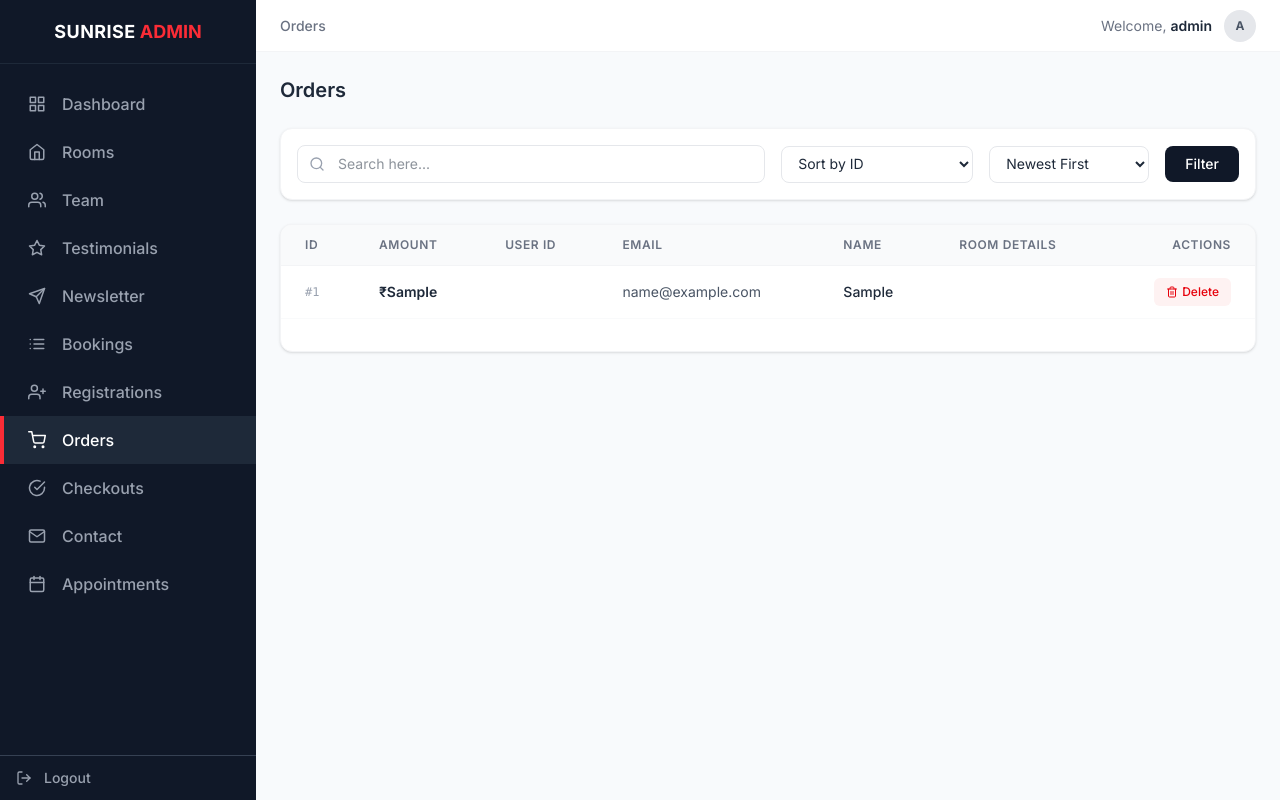
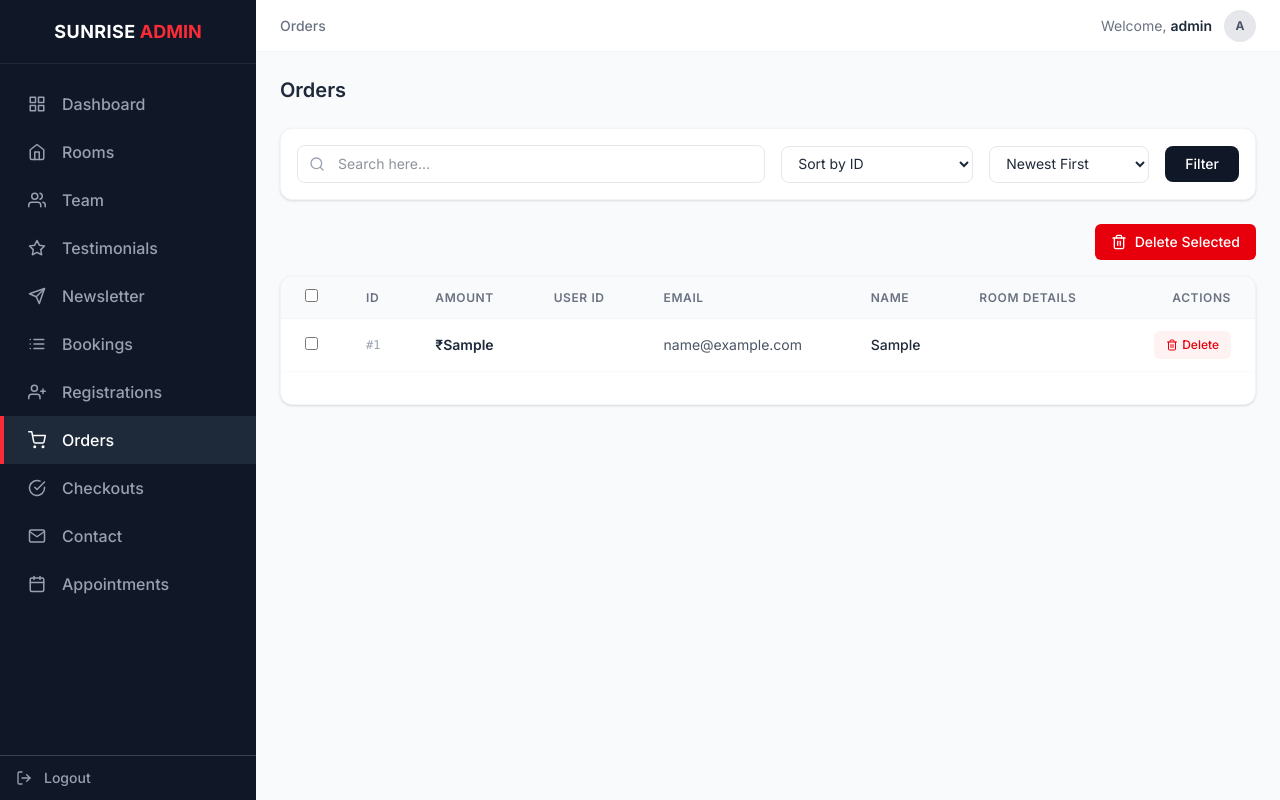
Before and after one commit to mohitgajjar1811/pgsystem, a Laravel app: page /admin/showorder in a window 1280 px wide. Run offline with Laravel 12, Linux system fonts and the light colour scheme; the visitor is signed in with stand-in values (Sample User, id 1); tables that the repository leaves empty hold one stand-in row (values such as "Sample post"); style sheets or scripts are compiled from the project's sources; parts of the project's set-up code (start-up, migrations or seed data) failed here and were passed over.

Commit message:
admin all select

```diff
--- a/app/Http/Controllers/AdminController.php
+++ b/app/Http/Controllers/AdminController.php
@@ -374,6 +374,15 @@
         return redirect('/admin/showorder');
     }
 
+    public function deleteMultipleOrders(Request $request)
+    {
+        $ids = $request->input('ids');
+        if ($ids && is_array($ids)) {
+            Order::whereIn('id', $ids)->delete();
+        }
+        return redirect('/admin/showorder')->with('success', 'Selected orders deleted successfully.');
+    }
+
     public function deletecheckout($id)
     {
         Cout::where('id', $id)->delete();
--- a/resources/views/admin/showorder.blade.php
+++ b/resources/views/admin/showorder.blade.php
@@ -10,10 +10,20 @@
 @include('admin.partials.filters')
 
 <div id="admin-table-container">
-    <div class="bg-white rounded-xl shadow-sm border border-gray-100 overflow-hidden">
-        <table class="w-full text-sm">
+    <form id="bulk-delete-form" method="POST" action="/admin/delete-multiple-orders">
+        @csrf
+        <div class="mb-4 flex justify-end">
+            <button type="button" onclick="submitBulkDelete()" class="bg-red-600 hover:bg-red-700 text-white font-medium py-2 px-4 rounded-md text-sm transition-colors flex items-center">
+                <i data-feather="trash-2" class="w-4 h-4 mr-2"></i> Delete Selected
+            </button>
+        </div>
+        <div class="bg-white rounded-xl shadow-sm border border-gray-100 overflow-hidden">
+            <table class="w-full text-sm">
             <thead>
                 <tr class="bg-gray-50 border-b border-gray-100">
+                    <th class="text-left text-xs font-semibold text-gray-500 uppercase tracking-wider px-6 py-3 w-12">
+                        <input type="checkbox" id="selectAll" class="rounded border-gray-300">
+                    </th>
                     <th class="text-left text-xs font-semibold text-gray-500 uppercase tracking-wider px-6 py-3">ID</th>
                     <th class="text-left text-xs font-semibold text-gray-500 uppercase tracking-wider px-6 py-3">Amount</th>
                     <th class="text-left text-xs font-semibold text-gray-500 uppercase tracking-wider px-6 py-3">User ID</th>
@@ -26,6 +36,9 @@
             <tbody class="divide-y divide-gray-50">
                 @foreach($data13 as $i)
                 <tr class="hover:bg-gray-50 transition-colors">
+                    <td class="px-6 py-3">
+                        <input type="checkbox" name="ids[]" value="{{ $i->id }}" class="bulk-checkbox rounded border-gray-300">
+                    </td>
                     <td class="px-6 py-3 text-gray-400 font-mono text-xs">#{{ $i->id }}</td>
                     <td class="px-6 py-3 font-semibold text-gray-800">₹{{ $i->amt }}</td>
                     <td class="px-6 py-3 text-gray-600">{{ $i->uid }}</td>
@@ -47,6 +60,31 @@
             {{ $data13->links() }}
         </div>
     </div>
+    </form>
 </div>
 
+<script>
+    document.addEventListener('DOMContentLoaded', function() {
+        const selectAll = document.getElementById('selectAll');
+        const checkboxes = document.querySelectorAll('.bulk-checkbox');
+
+        if (selectAll) {
+            selectAll.addEventListener('change', function() {
+                checkboxes.forEach(cb => cb.checked = this.checked);
+            });
+        }
+    });
+
+    function submitBulkDelete() {
+        const checkedBoxes = document.querySelectorAll('.bulk-checkbox:checked');
+        if (checkedBoxes.length === 0) {
+            alert('Please select at least one order to delete.');
+            return;
+        }
+        if (confirm('Are you sure you want to delete all selected orders?')) {
+            document.getElementById('bulk-delete-form').submit();
+        }
+    }
+</script>
+
 @endsection
--- a/routes/web.php
+++ b/routes/web.php
@@ -67,6 +67,7 @@
     Route::post('/delete-multiple-bookings', [AdminController::class, 'deleteMultipleBookings']);
     Route::get('/deletecontact/{id}', [AdminController::class, 'deletecontact']);
     Route::get('/deleteorder/{id}', [AdminController::class, 'deleteorder']);
+    Route::post('/delete-multiple-orders', [AdminController::class, 'deleteMultipleOrders']);
 
     Route::match(['get', 'post'], '/addtest', [AdminController::class, 'addtest']);
     Route::get('/showtest', [AdminController::class, 'showtest']);
```
